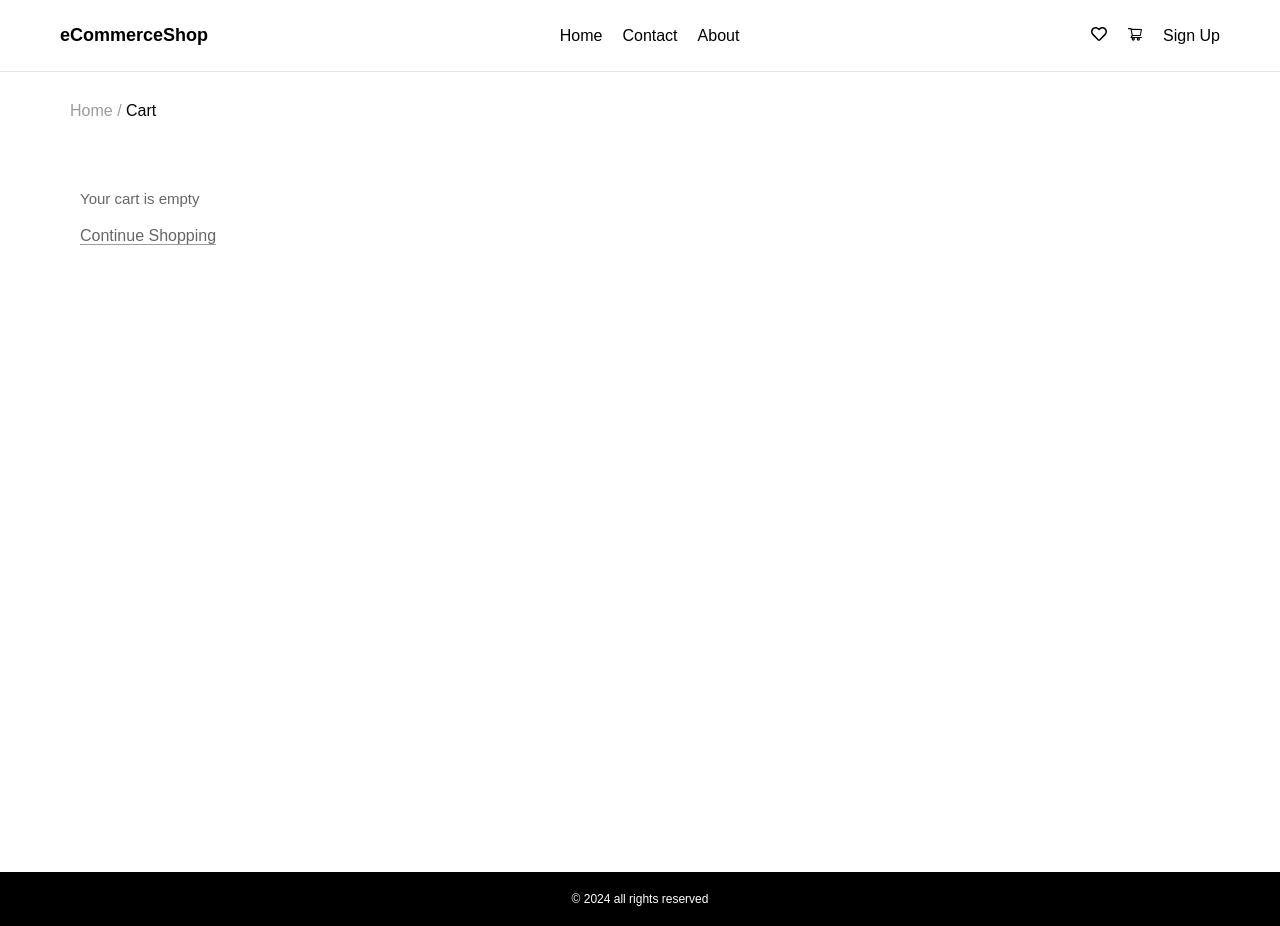
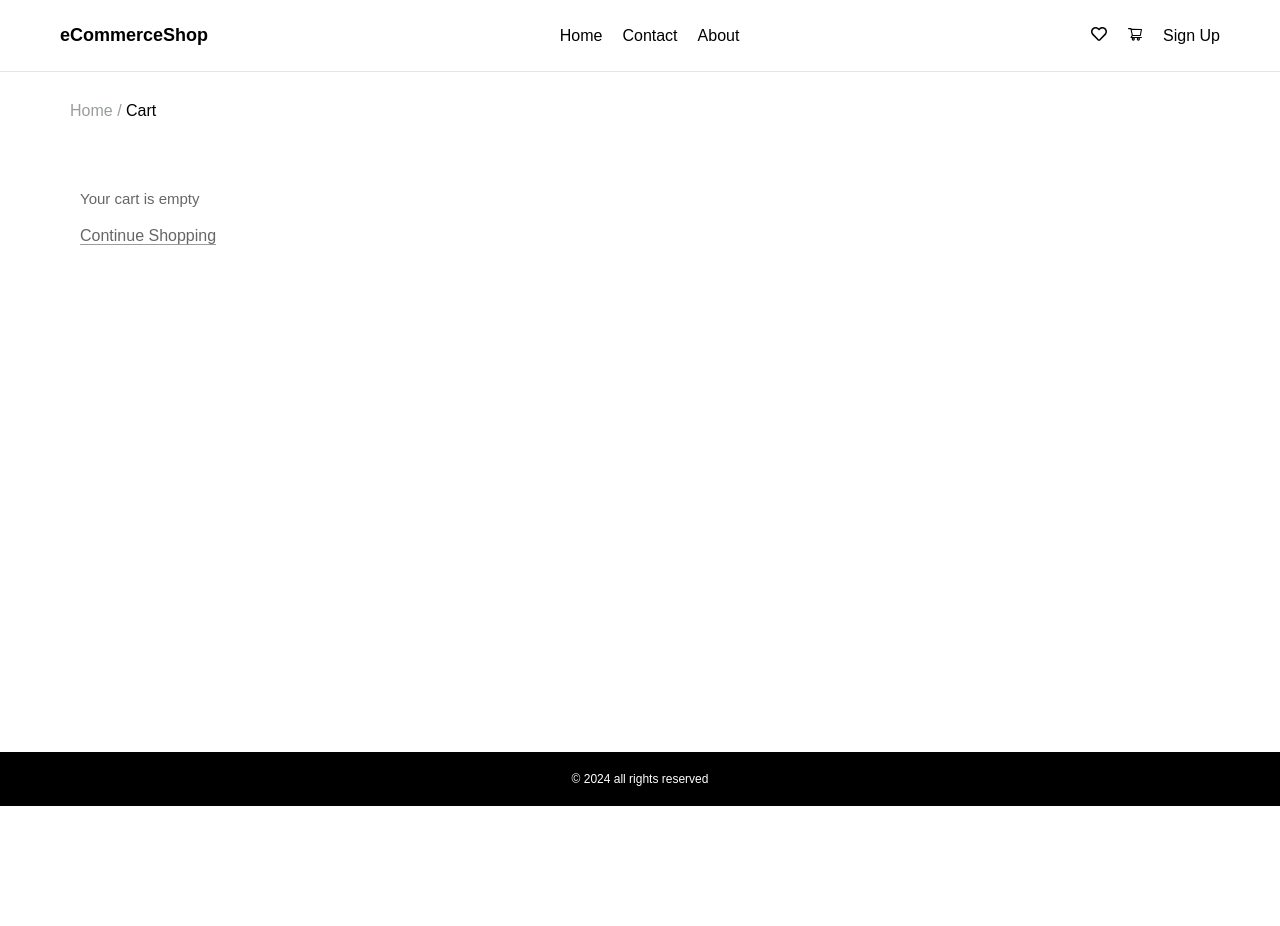
Before and after one commit to ahmidou09/eCommerce_MERN, a React (Vite) app in the folder frontend/: page /cart in a window 1280 px wide. After the commit the page ends 806 px from the top, so only its background shows below. Built offline with nearby package versions, Linux system fonts and the light colour scheme.

Commit message:
Adjusted container height in several components from `100vh` to `85vh`

```diff
--- a/frontend/src/components/productView/ProductView.jsx
+++ b/frontend/src/components/productView/ProductView.jsx
@@ -105,7 +105,7 @@ function ProductView() {
 const Container = styled.div`
   max-width: 1200px;
   margin: 0 auto;
-  height: 100vh;
+  height: 85vh;
   padding: 2rem;
 `;
 
--- a/frontend/src/pages/Cart.jsx
+++ b/frontend/src/pages/Cart.jsx
@@ -156,7 +156,7 @@ const Container = styled.div`
   max-width: 1200px;
   margin: 0 auto;
   padding: 2rem;
-  min-height: 100vh;
+  min-height: 85vh;
 `;
 
 const Breadcrumb = styled.div`
--- a/frontend/src/pages/Order.jsx
+++ b/frontend/src/pages/Order.jsx
@@ -85,7 +85,7 @@ const Order = () => {
   return isLoading ? (
     <Loading height={"20rem"} />
   ) : isError ? (
-    <Errors message="An error occurred" />
+    <Errors message="An error occurred" style={{ height: "73.8vh" }} />
   ) : (
     <Container>
       <OrderContainer>
@@ -208,7 +208,7 @@ const renderStatus = (isDelivered, isPaid) => {
 
 const Container = styled.div`
   max-width: 120rem;
-  min-height: 100vh;
+  min-height: 85vh;
   margin: 0 auto;
   padding: 2rem;
 `;
--- a/frontend/src/pages/WishList.jsx
+++ b/frontend/src/pages/WishList.jsx
@@ -82,7 +82,7 @@ const Container = styled.div`
   max-width: 1200px;
   margin: 0 auto;
   padding: 2rem;
-  min-height: 100vh;
+  min-height: 85vh;
 `;
 
 const Header = styled.div`
```
